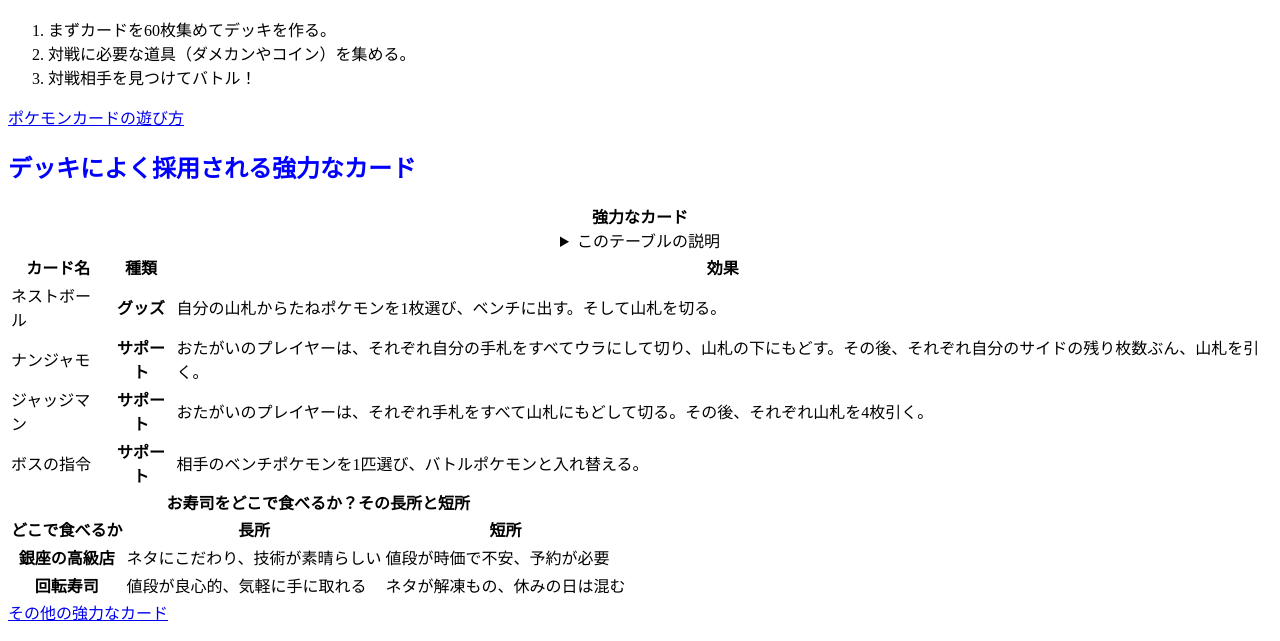
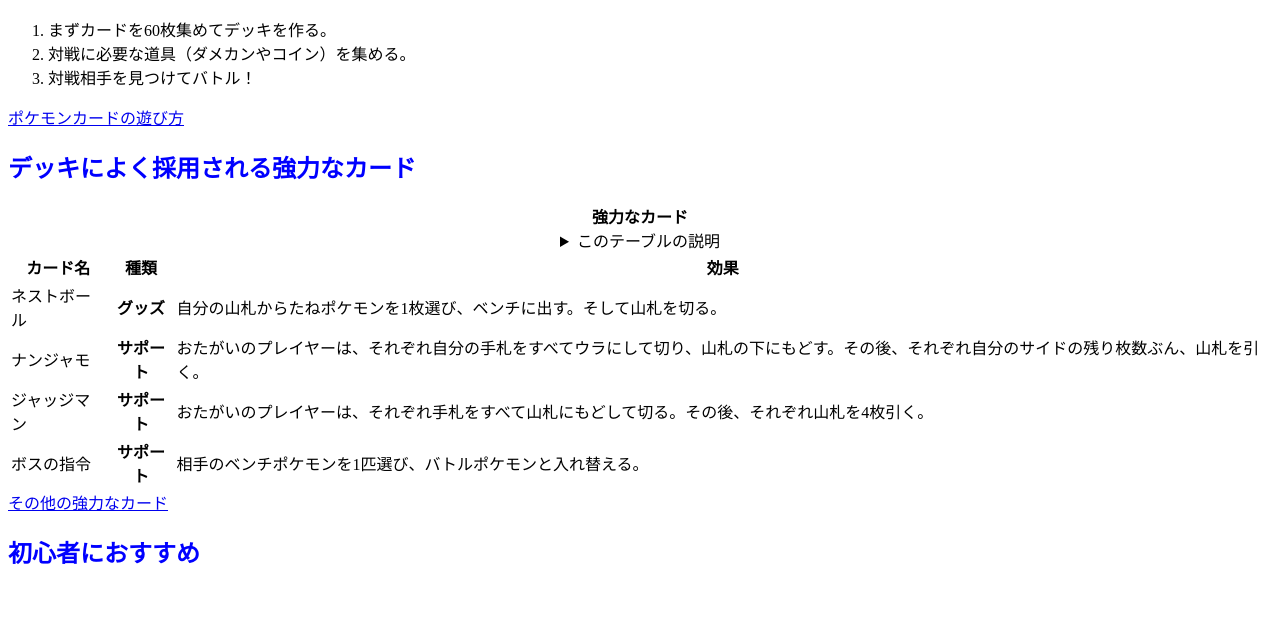
Before and after one commit to ryotadora1225/project-ryota, a plain HTML site: page index.html in a window 1280 px wide. Shown: the part 127-768 px from the top of the page. Drawn offline with Linux system fonts and the light colour scheme.

Commit message:
Update index.html

```diff
--- a/index.html
+++ b/index.html
@@ -33,18 +33,6 @@
             <tr><td>ボスの指令</td><th>サポート</th><td>相手のベンチポケモンを1匹選び、バトルポケモンと入れ替える。</td></tr>
             </tbody>
         </table>
-        <table>
-                    <caption>
-                    <strong>お寿司をどこで食べるか？その長所と短所</strong>
-                    </caption>
-                    <thead>
-                    <tr><th>どこで食べるか</th><th class="important">長所</th><th>短所</th></tr>
-                    </thead>
-                    <tbody>
-                    <tr><th>銀座の高級店</th><td>ネタにこだわり、技術が素晴らしい</td><td>値段が時価で不安、予約が必要</td></tr>
-                    <tr><th>回転寿司</th><td>値段が良心的、気軽に手に取れる</td><td>ネタが解凍もの、休みの日は混む</td></tr>
-                    </tbody>
-                    </table>
         <a href="a.html">その他の強力なカード</a><br>
         <h2>初心者におすすめ</h2>
         <a href="https://www.pokemon-card.com/ex/svd/index.html"><img src="./image/hero-visual_sp.jpg" alt="exスタートデッキ"></a><br>
```
